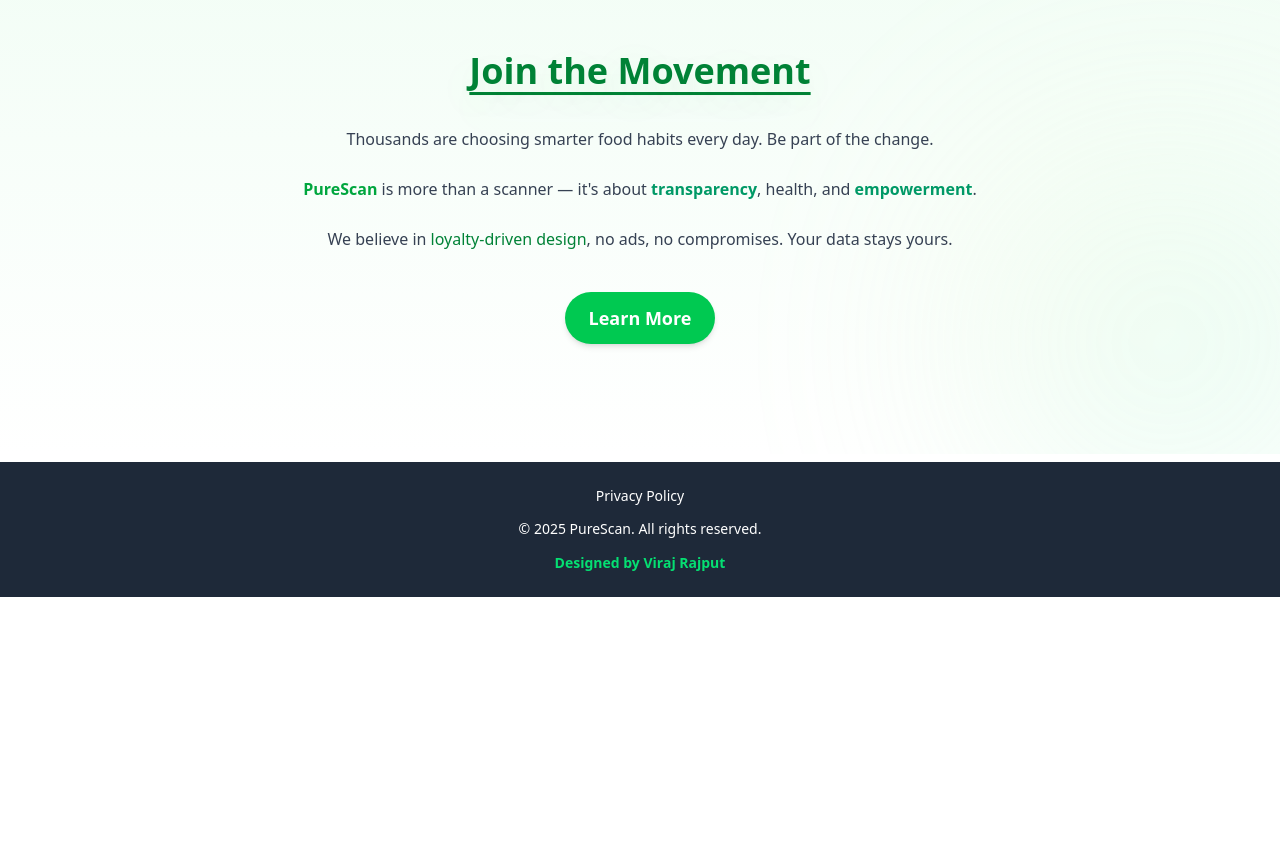
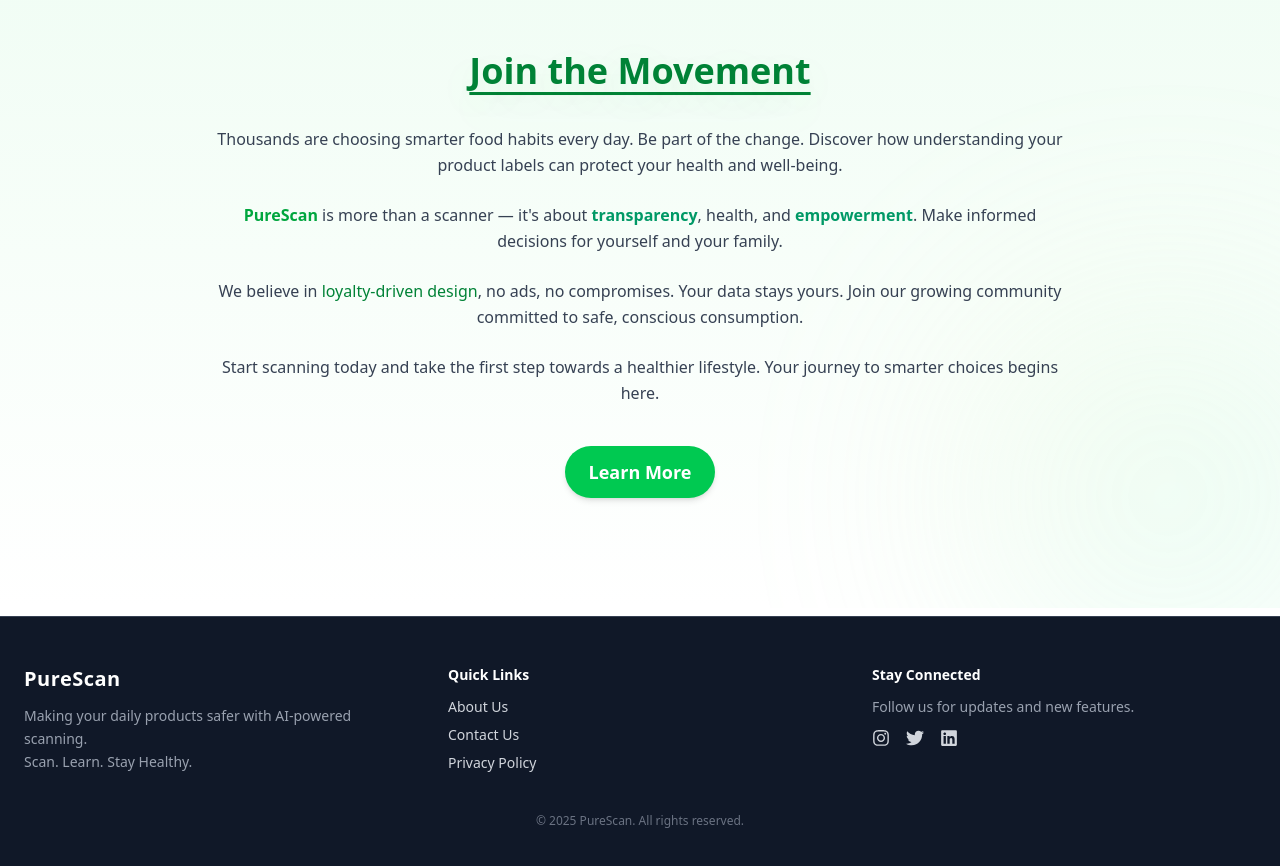
Before and after one commit to virajrajput03789/Pure_Scan, a React (Vite) app: page / in a window 1280 px wide. Shown: the part 920-1786 px from the top of the page. Before the commit the page ends 1517 px from the top, so only its background shows below. Built offline with nearby package versions, Linux system fonts and the light colour scheme; no server answers.

Commit message:
feat: AdSense integration + layout polish → added AdBlock component, updated Footer & Home

```diff
--- a/package.json
+++ b/package.json
@@ -22,6 +22,7 @@
     "lottie-react": "^2.4.1",
     "openai": "^6.9.1",
     "react": "^19.1.1",
+    "react-adsense": "^0.1.0",
     "react-confetti": "^6.4.0",
     "react-dom": "^19.1.1",
     "react-firebase-hooks": "^5.1.1",
--- /dev/null
+++ b/src/components/AdBlock.jsx
@@ -0,0 +1,18 @@
+import { useEffect } from "react";
+
+export default function AdBlock() {
+  useEffect(() => {
+    try {
+      (window.adsbygoogle = window.adsbygoogle || []).push({});
+    } catch (e) {}
+  }, []);
+
+  return (
+    <ins className="adsbygoogle"
+      style={{ display: "block" }}
+      data-ad-client="ca-pub-4998926240637053"
+      data-ad-slot="1756371155"   // ✅ tera real slot ID
+      data-ad-format="auto"
+      data-full-width-responsive="true"></ins>
+  );
+}
--- a/src/pages/Footer.jsx
+++ b/src/pages/Footer.jsx
@@ -1,37 +1,82 @@
-import React from 'react';
-import { motion } from 'framer-motion';
-import { NavLink } from 'react-router-dom';
+import React from "react";
+import { motion } from "framer-motion";
+import { NavLink } from "react-router-dom";
+import { FaInstagram, FaTwitter, FaLinkedin } from "react-icons/fa";
 
 const Footer = () => {
+  const socialLinks = [
+    { icon: <FaInstagram />, to: "/instagram" },
+    { icon: <FaTwitter />, to: "/twitter" },
+    { icon: <FaLinkedin />, to: "/linkedin" },
+  ];
+
+  const quickLinks = [
+    { name: "About Us", to: "/aboutUs" },
+    { name: "Contact Us", to: "/contactUs" },
+    { name: "Privacy Policy", to: "/privacy" },
+  ];
+
   return (
     <motion.footer
-      initial={{ opacity: 0 }}
-      animate={{ opacity: 1 }}
-      transition={{ duration: 0.6 }}
-      className="w-full bg-gray-800 text-white py-6 px-4 mt-auto"
+      initial={{ opacity: 0, y: 50 }}
+      animate={{ opacity: 1, y: 0 }}
+      transition={{ duration: 0.6, ease: "easeOut" }}
+      className="w-full bg-gray-900 text-gray-300 py-12 px-6 mt-auto border-t border-gray-700"
     >
-      <div className="max-w-screen-xl mx-auto text-center text-xs sm:text-sm space-y-3">
-        {/* Links section */}
-        <div className="flex flex-wrap justify-center gap-6">
-          <NavLink
-            to="/privacy"
-            className={({ isActive }) =>
-              `transition-colors ${
-                isActive ? 'text-green-400 font-semibold' : 'hover:text-green-400'
-              }`
-            }
-          >
-            Privacy Policy
-          </NavLink>
+      <div className="max-w-screen-xl mx-auto grid grid-cols-1 sm:grid-cols-3 gap-10 text-center sm:text-left">
+
+        {/* Brand + tagline */}
+        <div className="space-y-3">
+          <h2 className="text-xl font-bold text-white tracking-wide">PureScan</h2>
+          <p className="text-sm leading-relaxed text-gray-400">
+            Making your daily products safer with AI-powered scanning. <br />
+            Scan. Learn. Stay Healthy.
+          </p>
         </div>
 
-        {/* Copyright + credit */}
-        <p className="leading-relaxed">
-          &copy; {new Date().getFullYear()} PureScan. All rights reserved.
-        </p>
-        <p className="font-semibold text-green-400">
-          Designed by Viraj Rajput
-        </p>
+        {/* Quick Links */}
+        <div>
+          <h3 className="text-sm font-semibold text-white mb-3">Quick Links</h3>
+          <ul className="space-y-2 text-sm">
+            {quickLinks.map((link) => (
+              <li key={link.to}>
+                <NavLink
+                  to={link.to}
+                  className="hover:text-green-400 transition-colors duration-200"
+                >
+                  {link.name}
+                </NavLink>
+              </li>
+            ))}
+          </ul>
+        </div>
+
+        {/* Social / App Info */}
+        <div>
+          <h3 className="text-sm font-semibold text-white mb-3">Stay Connected</h3>
+          <p className="text-sm text-gray-400">Follow us for updates and new features.</p>
+
+          <motion.div
+            className="flex justify-center sm:justify-start gap-4 mt-3"
+            whileHover={{ scale: 1.05 }}
+            transition={{ duration: 0.3 }}
+          >
+            {socialLinks.map((social, index) => (
+              <NavLink
+                key={index}
+                to={social.to}
+                className="hover:text-green-400 transition-colors duration-200 text-lg"
+              >
+                {social.icon}
+              </NavLink>
+            ))}
+          </motion.div>
+        </div>
+      </div>
+
+      {/* Bottom note */}
+      <div className="mt-10 text-center text-xs text-gray-500">
+        &copy; {new Date().getFullYear()} PureScan. All rights reserved.
       </div>
     </motion.footer>
   );
--- a/src/pages/Home.jsx
+++ b/src/pages/Home.jsx
@@ -298,7 +298,14 @@
   className="py-16 px-4 text-center max-w-4xl mx-auto mt-24"
 >
   <motion.h2
-              animate={{ y: [0, -8, 0], textShadow: ["0 0 0 rgba(0,0,0,0)", "0 12px 40px rgba(34,197,94,0.12)", "0 0 0 rgba(0,0,0,0)"] }}
+    animate={{
+      y: [0, -8, 0],
+      textShadow: [
+        "0 0 0 rgba(0,0,0,0)",
+        "0 12px 40px rgba(34,197,94,0.12)",
+        "0 0 0 rgba(0,0,0,0)",
+      ],
+    }}
     transition={{ duration: 3.2, repeat: Infinity, ease: "easeInOut" }}
     className="font-heading text-3xl sm:text-4xl font-extrabold text-green-700 mb-8 underline underline-offset-8"
   >
@@ -314,12 +321,16 @@
   >
     <motion.p variants={fadeUp} whileHover={{ scale: 1.02 }}>
       Thousands are choosing smarter food habits every day. Be part of the change.
+      Discover how understanding your product labels can protect your health and well-being.
     </motion.p>
     <motion.p variants={fadeUp} whileHover={{ scale: 1.02 }}>
-                <span className="font-semibold text-green-600">PureScan</span> is more than a scanner — it's about <span className="text-emerald-600 font-semibold">transparency</span>, health, and <span className="text-emerald-600 font-semibold">empowerment</span>.
+      <span className="font-semibold text-green-600">PureScan</span> is more than a scanner — it's about <span className="text-emerald-600 font-semibold">transparency</span>, health, and <span className="text-emerald-600 font-semibold">empowerment</span>. Make informed decisions for yourself and your family.
     </motion.p>
     <motion.p variants={fadeUp} whileHover={{ scale: 1.02 }}>
-                We believe in <span className="font-medium text-green-700">loyalty-driven design</span>, no ads, no compromises. Your data stays yours.
+      We believe in <span className="font-medium text-green-700">loyalty-driven design</span>, no ads, no compromises. Your data stays yours. Join our growing community committed to safe, conscious consumption.
+    </motion.p>
+    <motion.p variants={fadeUp} whileHover={{ scale: 1.02 }}>
+      Start scanning today and take the first step towards a healthier lifestyle. Your journey to smarter choices begins here.
     </motion.p>
   </motion.div>
 
@@ -341,6 +352,7 @@
     </motion.div>
   </motion.div>
 </motion.section>
+
         </motion.div>
       </div>
     </div>
```
Also changed, not shown: 1 other file (tests, documents, lock files or other folders). Lines whose indentation alone changed are shown as unchanged.
